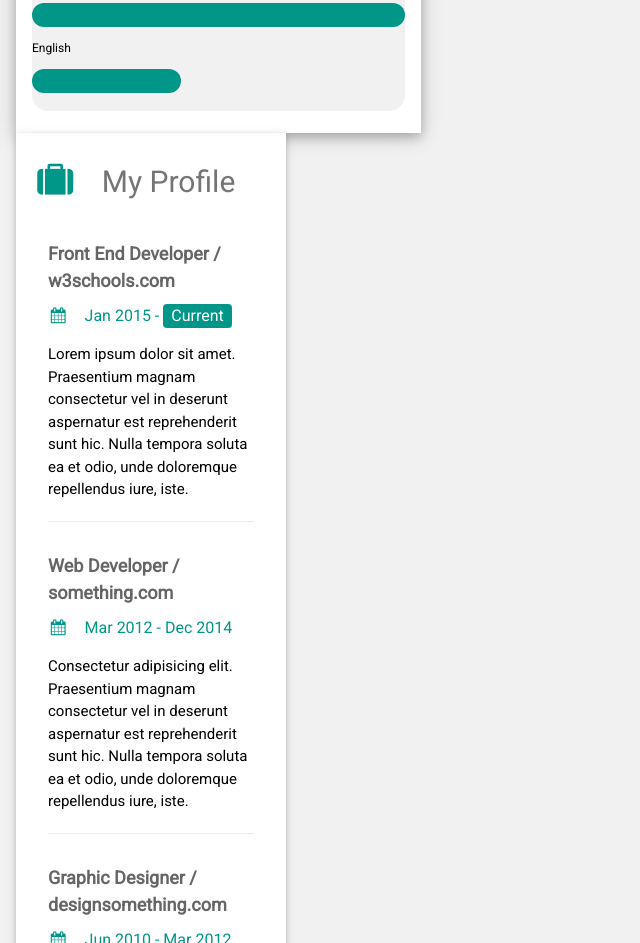
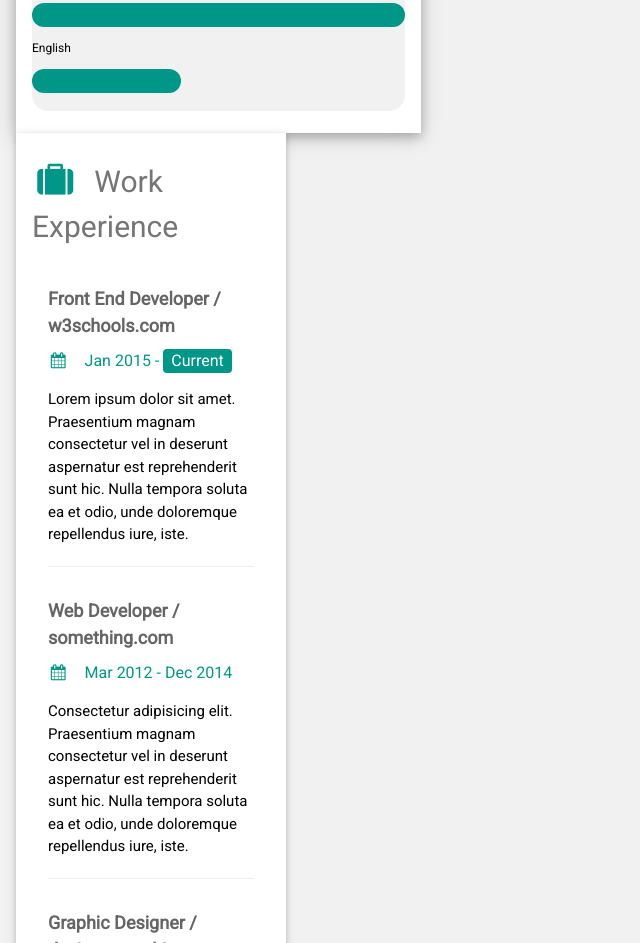
Before and after one commit to Aris1199/project01, a plain HTML site: page index.html in a window 1280 px wide. Shown: the part 956-1899 px from the top of the page, without its empty margins (0-640 px from the left). Drawn offline with nearby package versions, Linux system fonts and the light colour scheme.

Commit message:
Update index.html

```diff
--- a/index.html
+++ b/index.html
@@ -72,7 +72,7 @@ html,body,h1,h2,h3,h4,h5,h6 {font-family: "Roboto", sans-serif}
     <div class="w3-twothird">
 
       <div class="w3-container w3-card-2 w3-white w3-margin-bottom">
-        <h2 class="w3-text-grey w3-padding-16"><i class="fa fa-suitcase fa-fw w3-margin-right w3-xxlarge w3-text-teal"></i> My Profile </h2>
+        <h2 class="w3-text-grey w3-padding-16"><i class="fa fa-suitcase fa-fw w3-margin-right w3-xxlarge w3-text-teal"></i>Work Experience</h2>
         <div class="w3-container">
           <h5 class="w3-opacity"><b>Front End Developer / w3schools.com</b></h5>
           <h6 class="w3-text-teal"><i class="fa fa-calendar fa-fw w3-margin-right"></i>Jan 2015 - <span class="w3-tag w3-teal w3-round">Current</span></h6>
```
